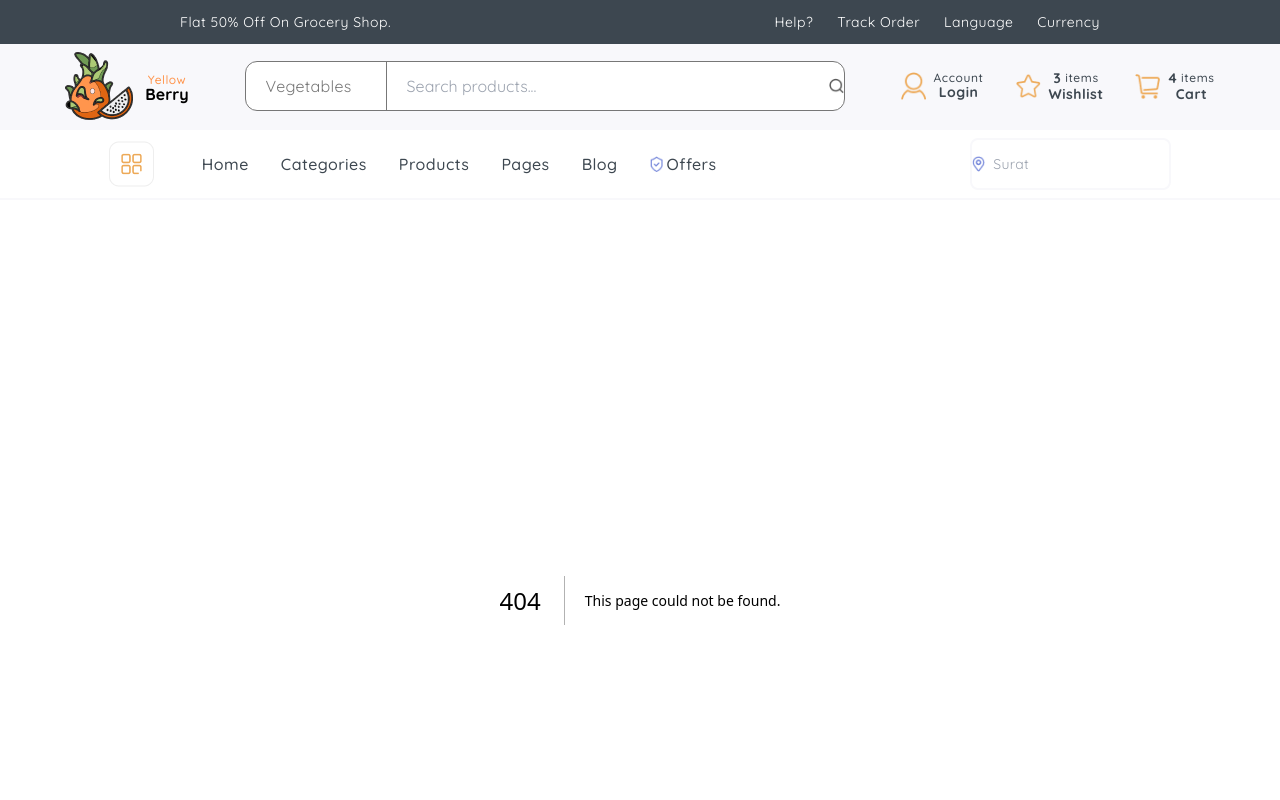
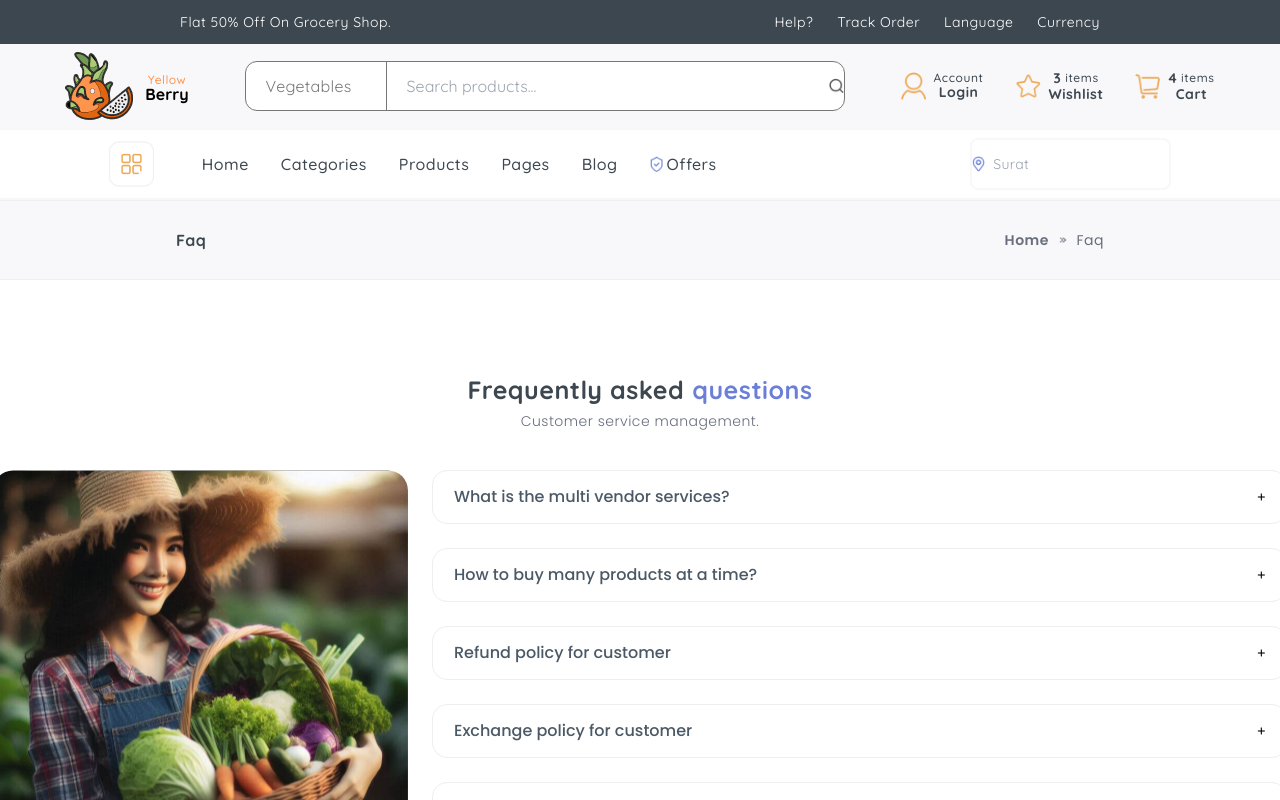
Before and after one commit to MaxOstapets/yellow-berry, a Next.js app: page /faq in a window 1280 px wide. Before the commit this address had no page. Shown: the top 800 px of the page. Built offline with nearby package versions, Linux system fonts and the light colour scheme.

Commit message:
complete faq page

```diff
--- /dev/null
+++ b/src/app/faq/page.tsx
@@ -0,0 +1,53 @@
+"use client"
+
+import { Title } from '@components/Title'
+import { Path } from '@components/Path'
+import Image from 'next/image'
+import { Quicksand, Poppins } from 'next/font/google'
+import { useState } from 'react'
+
+const quicksand = Quicksand({
+    subsets: ["latin"],
+    weight: ["500", "700", "400", "300"]
+})
+
+const poppins = Poppins({
+    subsets: ["latin"],
+    weight: ["500", "700", "400", "300", "100", "200", "600", "800", "900"]
+})
+
+const Faq = () => {
+    const titles = ["What is the multi vendor services?", "How to buy many products at a time?", "Refund policy for customer", "Exchange policy for customer", "Give a way products available", "Exchange policy for customer 2"];
+    const [openIndexes, setOpenIndexes] = useState(Array(titles.length).fill(false));
+    const toggleHandler = (index: any) => { setOpenIndexes((prev) => prev.map((isOpen, i) => (i === index ? !isOpen : isOpen))) };
+
+    return (
+        <section>
+            <Path page="Faq" previousPage="Home" currentPage="Faq" />
+            <div className="flex justify-center items-center gap-10 mt-[97px] flex-col">
+                <Title span="Frequently asked" titleParagraph="questions" paragraph="Customer service management." alignItems="items-center" textAlign="text-center" />
+                <div className="flex justify-center items-start gap-6">
+                    <Image src="/images/girlWithACart.svg" width={415} height={415} alt="girl with a cart" />
+                    <ul className="flex justify-center items-start flex-col gap-6">
+                        {titles.map((el, index) => (
+                            <li className="flex justify-center items-start flex-col" key={el}>
+                                <span className="cursor-pointer transition font-serif font-medium text-base leading-5 text-gray-11 flex justify-between items-center w-[855px] py-4 px-[21px] border rounded-[15px] border-gray-8" onClick={() => toggleHandler(index)}>
+                                    {el}
+                                    <Image src="/images/plus.png" alt="plus" width={8} height={8} />
+                                </span>
+                                <p className={`font-serif font-normal text-sm leading-6 tracking-0.32 text-gray-12 pl-[15px] w-[795px] pt-[17px] transition ease-out ${openIndexes[index] ? 'block' : 'hidden'}`}>
+                                    Lorem ipsum dolor sit amet consectetur adipisicing elit. Voluptate sint atque
+                                    pariatur cupiditate beatae voluptates quidem. Et tenetur autem itaque? Eum
+                                    exercitationem assumenda enim eos voluptas. Ad incidunt laborum aliquam, expedita,
+                                    voluptatibus quo id adipisci ea ratione ut, dignissimos natus?
+                                </p>
+                            </li>
+                        ))}
+                    </ul>
+                </div>
+            </div>
+        </section>
+    );
+};
+
+export default Faq;
--- a/tailwind.config.ts
+++ b/tailwind.config.ts
@@ -38,7 +38,9 @@ export default {
         7: '#686E7D',
         8: '#EEEEEE',
         9: '#E5E7EB',
-        10: '#9CA3AF'
+        10: '#9CA3AF',
+        11: '#4B5966',
+        12: '#7A7A7A'
       },
       'green': {
         1: '#5EB595',
```
Also changed, not shown: public/images/girlWithACart.svg (added), public/images/plus.png (added).
